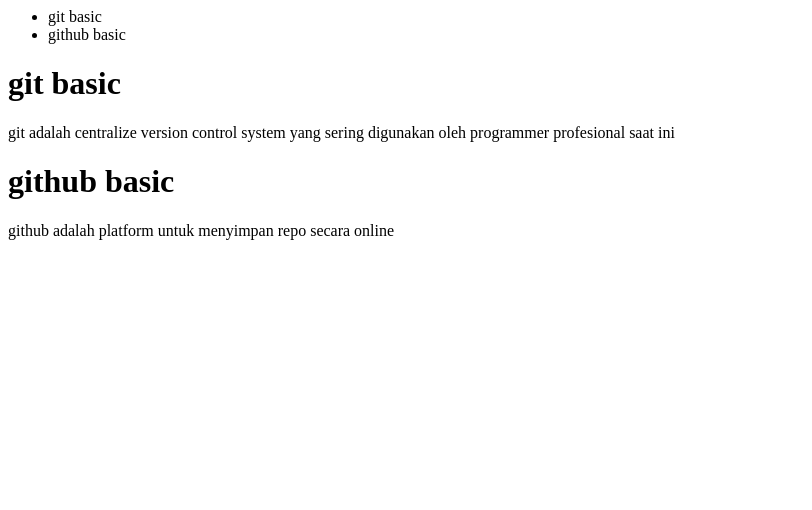
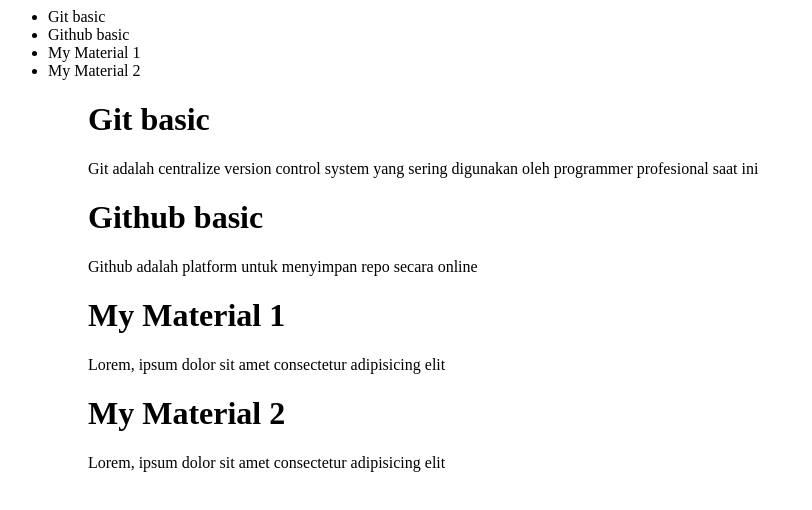
Before and after one commit to devirtn09/Ruang-Belajar-1, a plain HTML site: page pages/material.html in a window 1280 px wide. Shown: the whole page, without its empty margins (0-812 px from the left). Drawn offline with Linux system fonts and the light colour scheme.

Commit message:
add my material

```diff
--- a/pages/material.html
+++ b/pages/material.html
@@ -1,15 +1,21 @@
 <html>
 <head>
-    <title>material page</title>
+    <title>Material Page</title>
 </head>
 <body>
     <ul>
-        <li>git basic</li>
-        <li>github basic</li>
-    </ul>
-    <h1>git basic</h1>
-    <p>git adalah centralize version control system yang sering digunakan oleh programmer profesional saat ini</p>
-    <h1>github basic</h1>
-    <p>github adalah platform untuk menyimpan repo secara online</p>
+        <li>Git basic</li>
+        <li>Github basic</li>
+        <li>My Material 1</li>
+        <li>My Material 2</li>
+    <ul>
+    <h1>Git basic</h1>
+    <p>Git adalah centralize version control system yang sering digunakan oleh programmer profesional saat ini</p>
+    <h1>Github basic</h1>
+    <p>Github adalah platform untuk menyimpan repo secara online</p>
+    <h1>My Material 1</h1>
+    <p>Lorem, ipsum dolor sit amet consectetur adipisicing elit</p>
+    <h1>My Material 2</h1>
+    <p>Lorem, ipsum dolor sit amet consectetur adipisicing elit</p>
 </body>
 </html>
```
